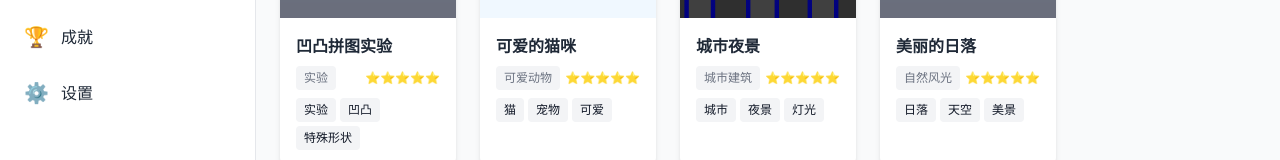
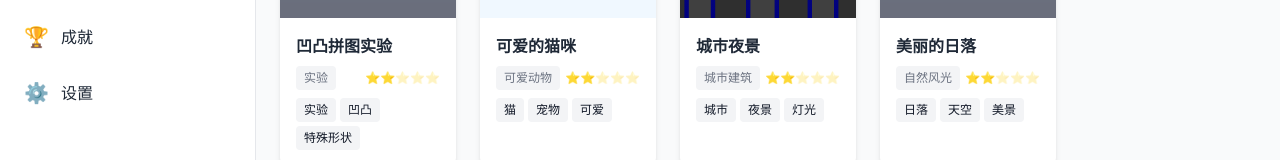
Before and after one commit to Hachi8mi-Software/Jigsaw, a Vue app: page /Jigsaw/library in a window 1280 px wide. Shown: the part 322-482 px from the top of the page. Built offline with nearby package versions, Linux system fonts and the light colour scheme.

Commit message:
✨ 新增难度计算和显示

```diff
--- a/src/data/builtinPuzzles.ts
+++ b/src/data/builtinPuzzles.ts
@@ -14,7 +14,26 @@ export const BUILTIN_PUZZLES: LibraryItem[] = [
     category: '自然风光',
     tags: ['日落', '天空', '美景'],
     difficulty: 3,
-    isBuiltIn: true
+    isBuiltIn: true,
+    puzzleData: {
+      id: 'builtin_1',
+      name: '美丽的日落',
+      imageUrl: getImagePath('sunset.svg'),
+      gridConfig: {
+        rows: 3,
+        cols: 4,
+        pieceWidth: 150,
+        pieceHeight: 100
+      },
+      boundaries: BoundaryManager.generateInitialBoundaries({
+        rows: 3,
+        cols: 4,
+        pieceWidth: 150,
+        pieceHeight: 100
+      }),
+      createdAt: new Date(),
+      difficulty: 3
+    }
   },
   {
     id: 'builtin_2',
@@ -23,7 +42,26 @@ export const BUILTIN_PUZZLES: LibraryItem[] = [
     category: '城市建筑',
     tags: ['城市', '夜景', '灯光'],
     difficulty: 4,
-    isBuiltIn: true
+    isBuiltIn: true,
+    puzzleData: {
+      id: 'builtin_2',
+      name: '城市夜景',
+      imageUrl: getImagePath('city-night.svg'),
+      gridConfig: {
+        rows: 3,
+        cols: 4,
+        pieceWidth: 150,
+        pieceHeight: 100
+      },
+      boundaries: BoundaryManager.generateInitialBoundaries({
+        rows: 3,
+        cols: 4,
+        pieceWidth: 150,
+        pieceHeight: 100
+      }),
+      createdAt: new Date(),
+      difficulty: 4
+    }
   },
   {
     id: 'builtin_3',
@@ -32,7 +70,26 @@ export const BUILTIN_PUZZLES: LibraryItem[] = [
     category: '可爱动物',
     tags: ['猫', '宠物', '可爱'],
     difficulty: 2,
-    isBuiltIn: true
+    isBuiltIn: true,
+    puzzleData: {
+      id: 'builtin_3',
+      name: '可爱的猫咪',
+      imageUrl: getImagePath('cat.svg'),
+      gridConfig: {
+        rows: 3,
+        cols: 4,
+        pieceWidth: 150,
+        pieceHeight: 100
+      },
+      boundaries: BoundaryManager.generateInitialBoundaries({
+        rows: 3,
+        cols: 4,
+        pieceWidth: 150,
+        pieceHeight: 100
+      }),
+      createdAt: new Date(),
+      difficulty: 2
+    }
   },
   {
     id: 'builtin_4',
--- a/src/stores/editor.ts
+++ b/src/stores/editor.ts
@@ -31,12 +31,9 @@ class EditorViewModel {
    * 计算拼图难度
    */
   calculateDifficulty(gridConfig: GridConfig, boundaries: Boundary[]): number {
-    const totalPieces = gridConfig.rows * gridConfig.cols
-    const complexBoundaries = boundaries.filter(b => b.state !== 'flat').length
-    const complexityRatio = complexBoundaries / boundaries.length
-
-    // 基础难度 = 拼图块数量 / 100，复杂度加成
-    return Math.round((totalPieces / 100) * (1 + complexityRatio) * 10) / 10
+    // 使用统一的难度计算函数
+    const { calculateDifficultyFromConfig } = require('../utils/difficultyUtils')
+    return calculateDifficultyFromConfig(gridConfig, boundaries)
   }
 
   /**
--- a/src/stores/game.ts
+++ b/src/stores/game.ts
@@ -11,6 +11,7 @@ import { PieceManager } from '../services/PieceManager'
 import { GameStateManager } from '../services/GameStateManager'
 import { GameCompletionChecker } from '../services/GameCompletionChecker'
 import { GamePersistence } from '../services/GamePersistence'
+import { calculatePuzzleDifficulty } from '../utils/difficultyUtils'
 
 export const useGameStore = defineStore('game', () => {
   // 服务类实例
@@ -24,7 +25,13 @@ export const useGameStore = defineStore('game', () => {
   const totalPieces = computed(() => pieceManager.totalPieces)
   const elapsedTime = computed(() => gameTimer.elapsedTime)
   const completionPercentage = computed(() => gameCompletionChecker.getCompletionPercentage())
-  const currentDifficulty = computed(() => gameStateManager.currentPuzzleValue?.difficulty || 1)
+  const currentDifficulty = computed(() => {
+    const puzzle = gameStateManager.currentPuzzleValue
+    if (puzzle) {
+      return calculatePuzzleDifficulty(puzzle)
+    }
+    return 1
+  })
   const unplacedPieces = computed(() => gameCompletionChecker.getUnplacedPieces())
   const placedPieces = computed(() => gameCompletionChecker.getPlacedPieces())
   const correctlyPlacedPieces = computed(() => gameCompletionChecker.getCorrectlyPlacedPieces())
--- /dev/null
+++ b/src/utils/difficultyUtils.ts
@@ -0,0 +1,148 @@
+/**
+ * 拼图难度计算工具函数
+ * 根据拼图块数量和凹凸边界数量来确定1-5星难度
+ */
+
+import { PuzzleData, Boundary, BoundaryState, GridConfig } from '../types'
+
+/**
+ * 计算拼图难度的分段函数
+ * @param puzzleData 拼图数据
+ * @returns 1-5的难度等级
+ */
+export function calculatePuzzleDifficulty(puzzleData: PuzzleData): number {
+  const { gridConfig, boundaries } = puzzleData
+  return calculateDifficultyFromConfig(gridConfig, boundaries)
+}
+
+/**
+ * 根据网格配置和边界数据计算难度
+ * @param gridConfig 网格配置
+ * @param boundaries 边界数据
+ * @returns 1-5的难度等级
+ */
+export function calculateDifficultyFromConfig(gridConfig: GridConfig, boundaries: Boundary[]): number {
+  // 计算拼图块总数
+  const totalPieces = gridConfig.rows * gridConfig.cols
+
+  // 计算凹凸边界数量（非平直边界）
+  const complexBoundaries = boundaries.filter(boundary =>
+    boundary.state === BoundaryState.CONVEX || boundary.state === BoundaryState.CONCAVE
+  ).length
+
+  // 计算总边界数量
+  const totalBoundaries = boundaries.length
+
+  // 计算凹凸边界比例
+  const complexityRatio = totalBoundaries > 0 ? complexBoundaries / totalBoundaries : 0
+
+  // 基础难度分数：拼图块数量权重
+  let difficultyScore = 0
+
+  // 拼图块数量评分（0-60分）
+  if (totalPieces <= 9) {
+    difficultyScore += 10 // 3x3及以下
+  } else if (totalPieces <= 16) {
+    difficultyScore += 20 // 4x4
+  } else if (totalPieces <= 25) {
+    difficultyScore += 30 // 5x5
+  } else if (totalPieces <= 49) {
+    difficultyScore += 40 // 7x7及以下
+  } else if (totalPieces <= 100) {
+    difficultyScore += 50 // 10x10及以下
+  } else {
+    difficultyScore += 60 // 10x10以上
+  }
+
+  // 凹凸边界复杂度评分（0-40分）
+  if (complexityRatio <= 0.1) {
+    difficultyScore += 5 // 很少凹凸边界
+  } else if (complexityRatio <= 0.3) {
+    difficultyScore += 15 // 少量凹凸边界
+  } else if (complexityRatio <= 0.5) {
+    difficultyScore += 25 // 中等凹凸边界
+  } else if (complexityRatio <= 0.7) {
+    difficultyScore += 35 // 较多凹凸边界
+  } else {
+    difficultyScore += 40 // 大量凹凸边界
+  }
+
+  // 将分数映射到1-5星难度
+  if (difficultyScore <= 20) {
+    return 1 // 1星：简单
+  } else if (difficultyScore <= 40) {
+    return 2 // 2星：容易
+  } else if (difficultyScore <= 60) {
+    return 3 // 3星：中等
+  } else if (difficultyScore <= 80) {
+    return 4 // 4星：困难
+  } else {
+    return 5 // 5星：极难
+  }
+}
+
+/**
+ * 为没有边界数据的拼图计算基础难度
+ * @param gridConfig 网格配置
+ * @returns 1-5的难度等级
+ */
+export function calculateBasicDifficulty(gridConfig: GridConfig): number {
+  const totalPieces = gridConfig.rows * gridConfig.cols
+
+  // 仅基于拼图块数量的简化难度计算
+  if (totalPieces <= 9) {
+    return 1 // 3x3及以下
+  } else if (totalPieces <= 25) {
+    return 2 // 5x5及以下
+  } else if (totalPieces <= 64) {
+    return 3 // 8x8及以下
+  } else if (totalPieces <= 144) {
+    return 4 // 12x12及以下
+  } else {
+    return 5 // 12x12以上
+  }
+}
+
+/**
+ * 获取难度描述文本
+ * @param difficulty 1-5的难度等级
+ * @returns 难度描述
+ */
+export function getDifficultyDescription(difficulty: number): string {
+  switch (difficulty) {
+    case 1:
+      return '简单'
+    case 2:
+      return '容易'
+    case 3:
+      return '中等'
+    case 4:
+      return '困难'
+    case 5:
+      return '极难'
+    default:
+      return '未知'
+  }
+}
+
+/**
+ * 获取难度颜色类名
+ * @param difficulty 1-5的难度等级
+ * @returns CSS类名
+ */
+export function getDifficultyColorClass(difficulty: number): string {
+  switch (difficulty) {
+    case 1:
+      return 'difficulty-easy'
+    case 2:
+      return 'difficulty-normal'
+    case 3:
+      return 'difficulty-medium'
+    case 4:
+      return 'difficulty-hard'
+    case 5:
+      return 'difficulty-extreme'
+    default:
+      return 'difficulty-unknown'
+  }
+}
--- a/src/views/LibraryView.vue
+++ b/src/views/LibraryView.vue
@@ -112,7 +112,10 @@
                   v-for="star in 5"
                   :key="star"
                   class="difficulty-star"
-                  :class="{ 'filled': star <= item.difficulty }"
+                  :class="{
+                    'filled': star <= getItemDifficulty(item),
+                    [`difficulty-${getItemDifficulty(item)}`]: star <= getItemDifficulty(item)
+                  }"
                 >
                   ⭐
                 </span>
@@ -164,6 +167,7 @@
 import { computed, ref, onMounted } from 'vue'
 import { useRouter } from 'vue-router'
 import { useLibraryStore } from '../stores/library'
+import { calculatePuzzleDifficulty, calculateBasicDifficulty } from '../utils/difficultyUtils'
 import type { LibraryItem } from '../types'
 
 // Store和路由
@@ -228,6 +232,23 @@ const closeDeleteModal = () => {
 
 const setSortBy = (field: 'name' | 'difficulty' | 'date') => {
   libraryStore.setSortBy(field)
+}
+
+const getItemDifficulty = (item: LibraryItem) => {
+  // 如果有puzzleData，使用完整的难度计算
+  if (item.puzzleData) {
+    return calculatePuzzleDifficulty(item.puzzleData)
+  }
+
+  // 如果没有puzzleData，使用基础难度计算（假设为3x3网格）
+  const defaultGridConfig = {
+    rows: 3,
+    cols: 3,
+    pieceWidth: 100,
+    pieceHeight: 100
+  }
+
+  return calculateBasicDifficulty(defaultGridConfig)
 }
 
 // 生命周期
@@ -520,10 +541,34 @@ onMounted(() => {
 
 .difficulty-star {
   @apply text-xs;
+  opacity: 0.3;
+  transition: opacity 0.2s ease;
+  color: #d1d5db; /* 默认灰色 */
 }
 
 .difficulty-star.filled {
-  @apply text-yellow-400;
+  opacity: 1;
+}
+
+/* 不同难度的颜色 */
+.difficulty-star.difficulty-1.filled {
+  color: #10b981; /* 绿色 - 简单 */
+}
+
+.difficulty-star.difficulty-2.filled {
+  color: #84cc16; /* 浅绿色 - 容易 */
+}
+
+.difficulty-star.difficulty-3.filled {
+  color: #f59e0b; /* 黄色 - 中等 */
+}
+
+.difficulty-star.difficulty-4.filled {
+  color: #f97316; /* 橙色 - 困难 */
+}
+
+.difficulty-star.difficulty-5.filled {
+  color: #ef4444; /* 红色 - 极难 */
 }
 
 .difficulty-star:not(.filled) {
```
